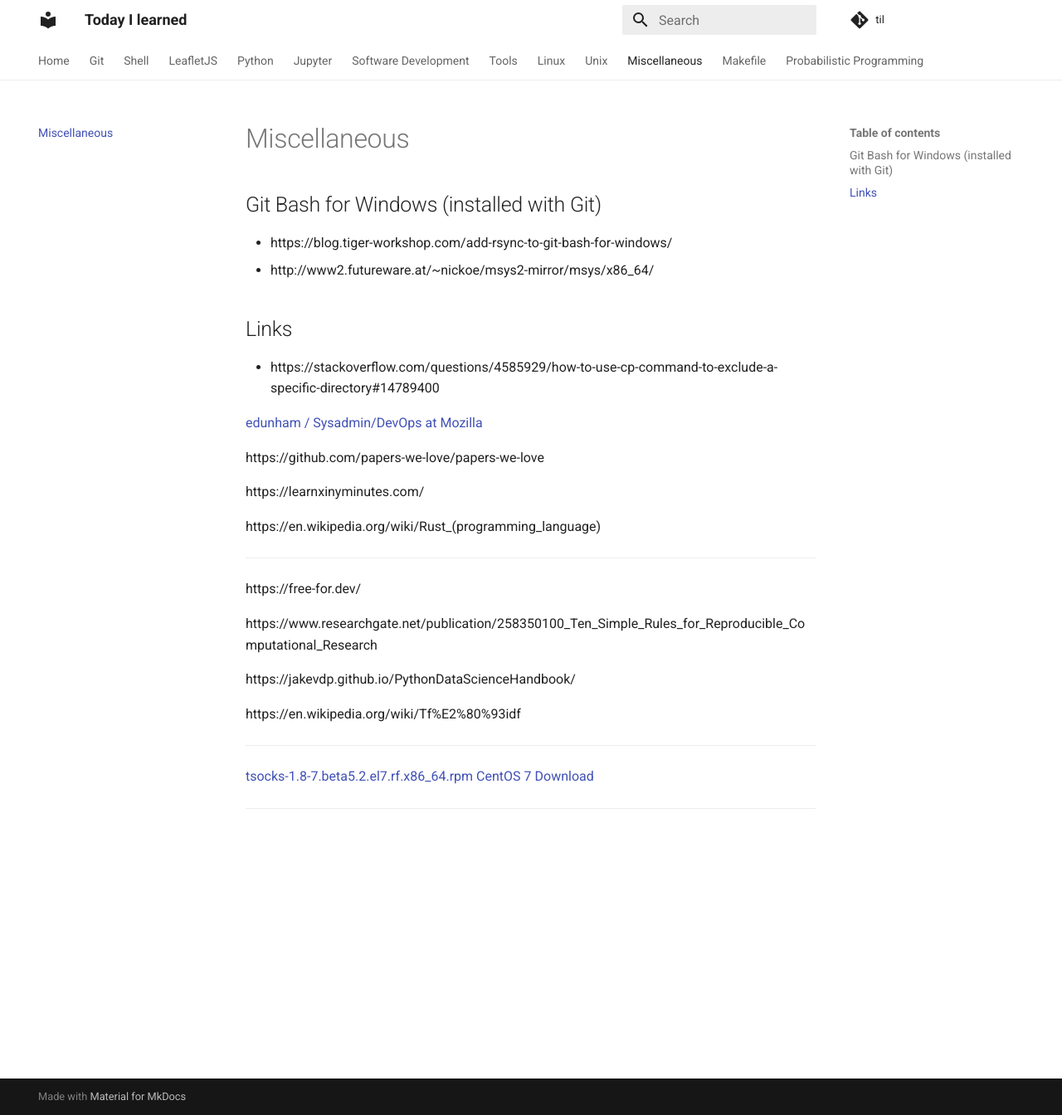
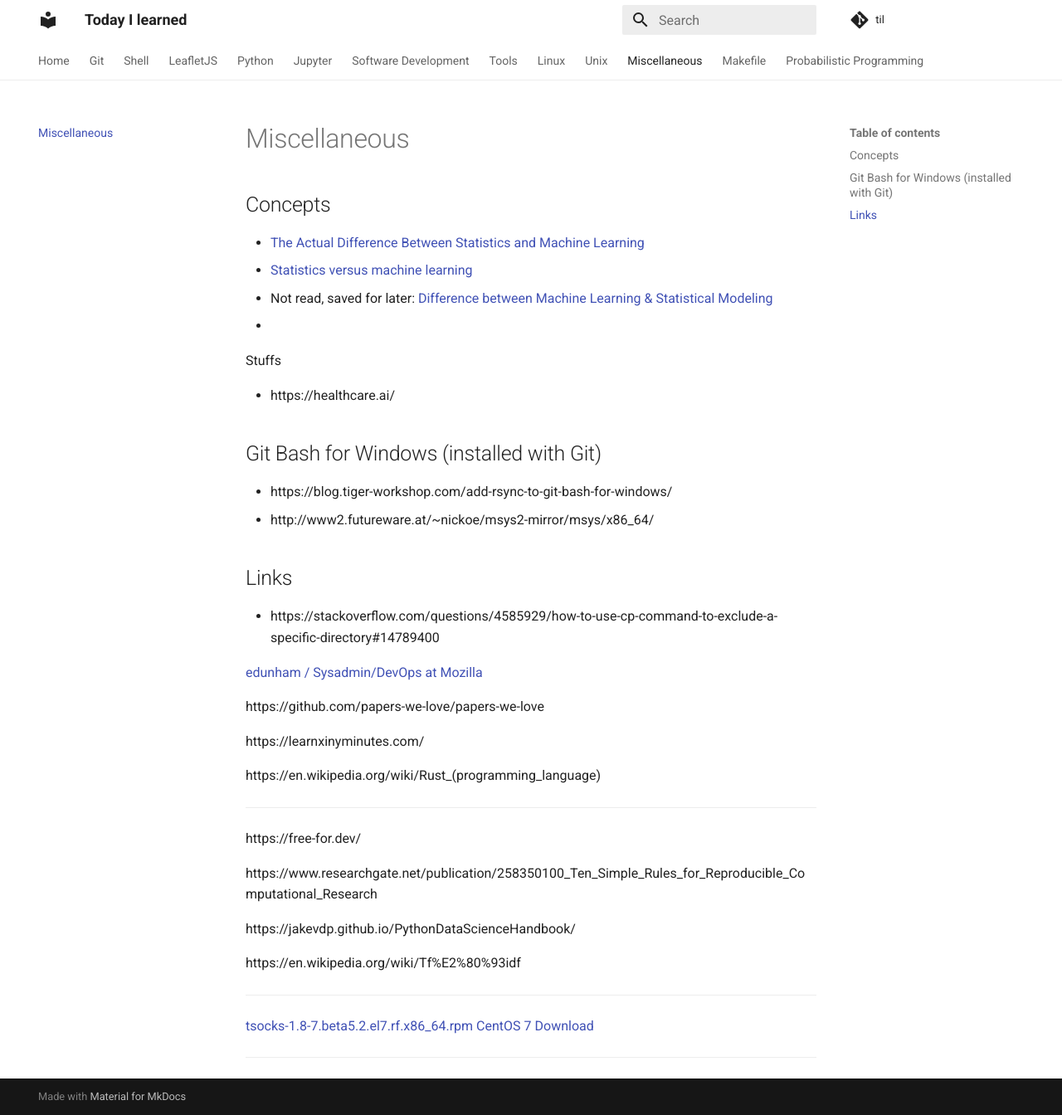
Before and after one commit to xidus/nts, an MkDocs documentation site: the page built from docs/miscellaneous.md, in a window 1280 px wide and 1344 px high. Shown: the whole window at 83% size. Built offline with MkDocs 1.6.1 and Material for MkDocs 9.7.7, drawn with Linux system fonts in a browser that asks for light colours; comment, search, counter and statistics services are not loaded.

Commit message:
Add ML vs. stats.

```diff
--- a/docs/miscellaneous.md
+++ b/docs/miscellaneous.md
@@ -1,4 +1,16 @@
 # Miscellaneous
+
+## Concepts
+
+* [The Actual Difference Between Statistics and Machine Learning
+](https://towardsdatascience.com/the-actual-difference-between-statistics-and-machine-learning-64b49f07ea3)
+* [Statistics versus machine learning](https://www.nature.com/articles/nmeth.4642)
+* Not read, saved for later: [Difference between Machine Learning & Statistical Modeling](https://www.analyticsvidhya.com/blog/2015/07/difference-machine-learning-statistical-modeling/)
+* []()
+
+Stuffs
+
+* https://healthcare.ai/
 
 ## Git Bash for Windows (installed with Git)
 
```
